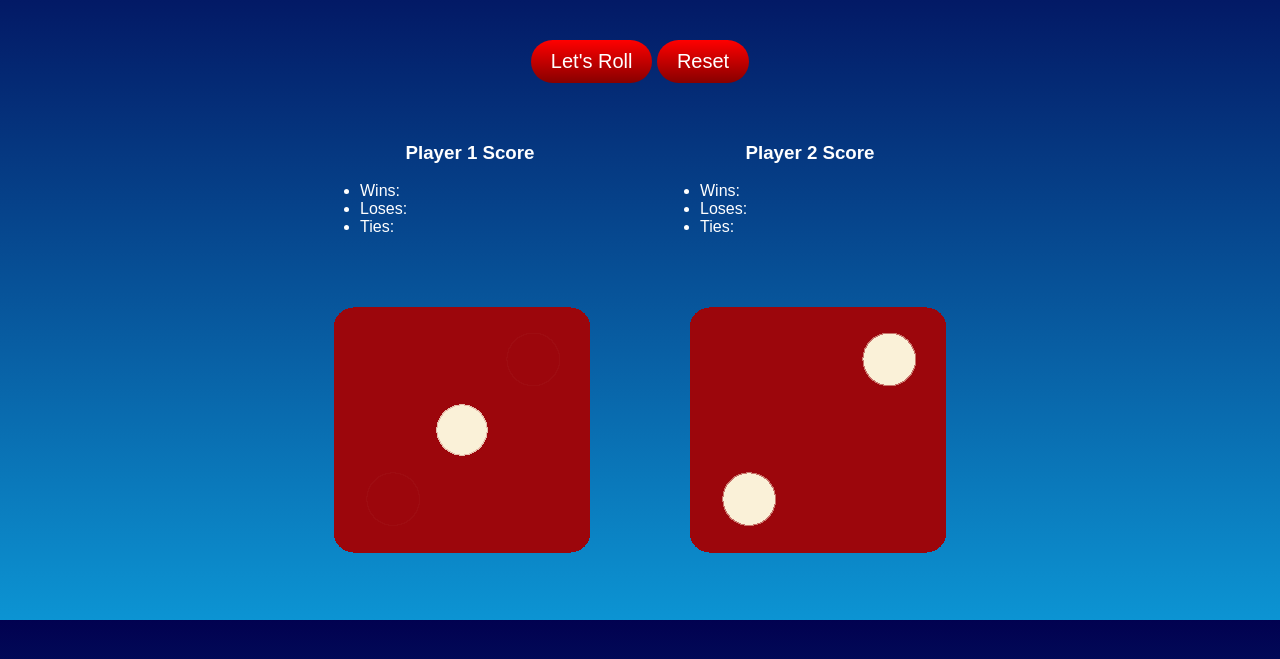
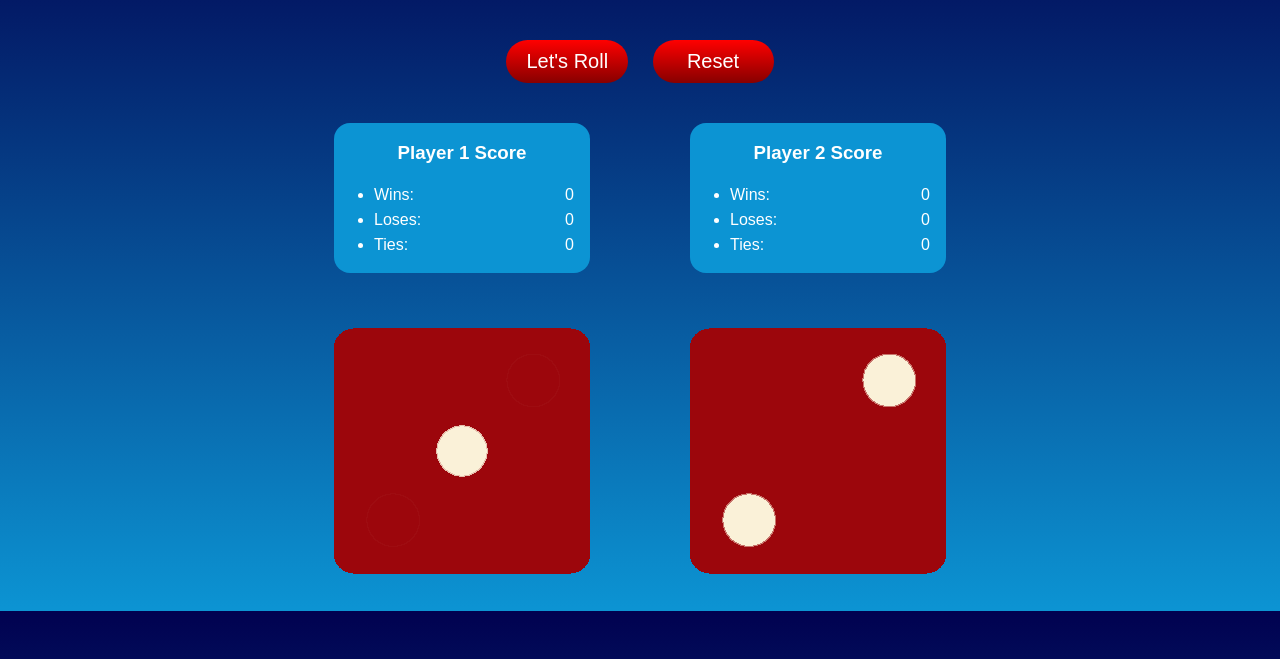
Before and after one commit to tiffany-simionescu/dice-game, a plain HTML site: page index.html in a window 1280 px wide. Shown: the part 123-782 px from the top of the page. Drawn offline with Linux system fonts and the light colour scheme.

Commit message:
Updated scoreboard and button styling.

```diff
--- a/index.html
+++ b/index.html
@@ -13,24 +13,24 @@
 </head>
 <body>
     <h1>Dice Game</h1>
-    <button class="btn" onclick="randomDice()">Let's Roll</button>
-    <button class="btn" onclick="resetScore()">Reset</button>
+    <button class="btn roll-btn" onclick="randomDice()">Let's Roll</button>
+    <button class="btn reset" onclick="resetScore()">Reset</button>
 
     <div class="scoreboard">
         <div class="player-one-score">
             <h3>Player 1 Score</h3>
             <ul>
-                <li>Wins: </li>
-                <li>Loses: </li>
-                <li>Ties: </li>
+                <li>Wins: <span class="win-score">0</span></li>
+                <li>Loses: <span class="lose-score">0</span></li>
+                <li>Ties: <span class="tie-score">0</span></li>
             </ul>
         </div>
         <div class="player-two-score">
             <h3>Player 2 Score</h3>
             <ul>
-                <li>Wins: </li>
-                <li>Loses: </li>
-                <li>Ties: </li>
+                <li>Wins: <span class="win-score">0</span></li>
+                <li>Loses: <span class="lose-score">0</span></li>
+                <li>Ties: <span class="tie-score">0</span></li>
             </ul>
         </div>
     </div>
--- a/styles/styles.css
+++ b/styles/styles.css
@@ -23,9 +23,13 @@ h3 {
 }
 
 img {
-    margin-bottom: 0;
+    margin-bottom: -30px;
 }
 
+li {
+    line-height: 25px;
+    /* margin-left: 0.5rem; */
+}
 /* Class Selectors */
 .btn {
     background: #ff0000;
@@ -42,6 +46,8 @@ img {
     color: #ffffff;
     font-size: 20px;
     margin-bottom: 20px;
+    /* margin-right: 20px;
+    margin-left: 20px; */
     padding: 10px 20px 10px 20px;
     text-decoration: none;
 }
@@ -57,15 +63,21 @@ img {
     text-decoration: none;
 }
 
+.lose-score {
+    float: right;
+    margin-right: 1rem;
+}
+
 .player-one {
     margin: 50px;
 }
 
 .player-one-score {
-    margin: 20px;
-    margin-bottom: 0;
+    background-color: #0c94d3;
+    border-radius: 1rem;
+    margin: 20px 50px 0 0;
     text-align: left;
-    width: 300px;
+    width: 256px;
 }
 
 .player-two {
@@ -73,10 +85,11 @@ img {
 }
 
 .player-two-score {
-    margin: 20px;
-    margin-bottom: 0;
+    background-color: #0c94d3;
+    border-radius: 1rem;
+    margin: 20px 0 0 50px;
     text-align: left;
-    width: 300px;
+    width: 256px;
 }
 
 .players {
@@ -85,10 +98,25 @@ img {
     justify-content: center;
 }
 
+.reset {
+    margin-left: 20px;
+    width: 121px;
+}
+
 .scoreboard {
     align-items: center;
     display: flex;
     justify-content: center;
 }
 
+.tie-score {
+    float: right;
+    margin-right: 1rem;
+}
+
+.win-score {
+    float: right;
+    margin-right: 1rem;
+}
+
 /* ID Selectors */
```
